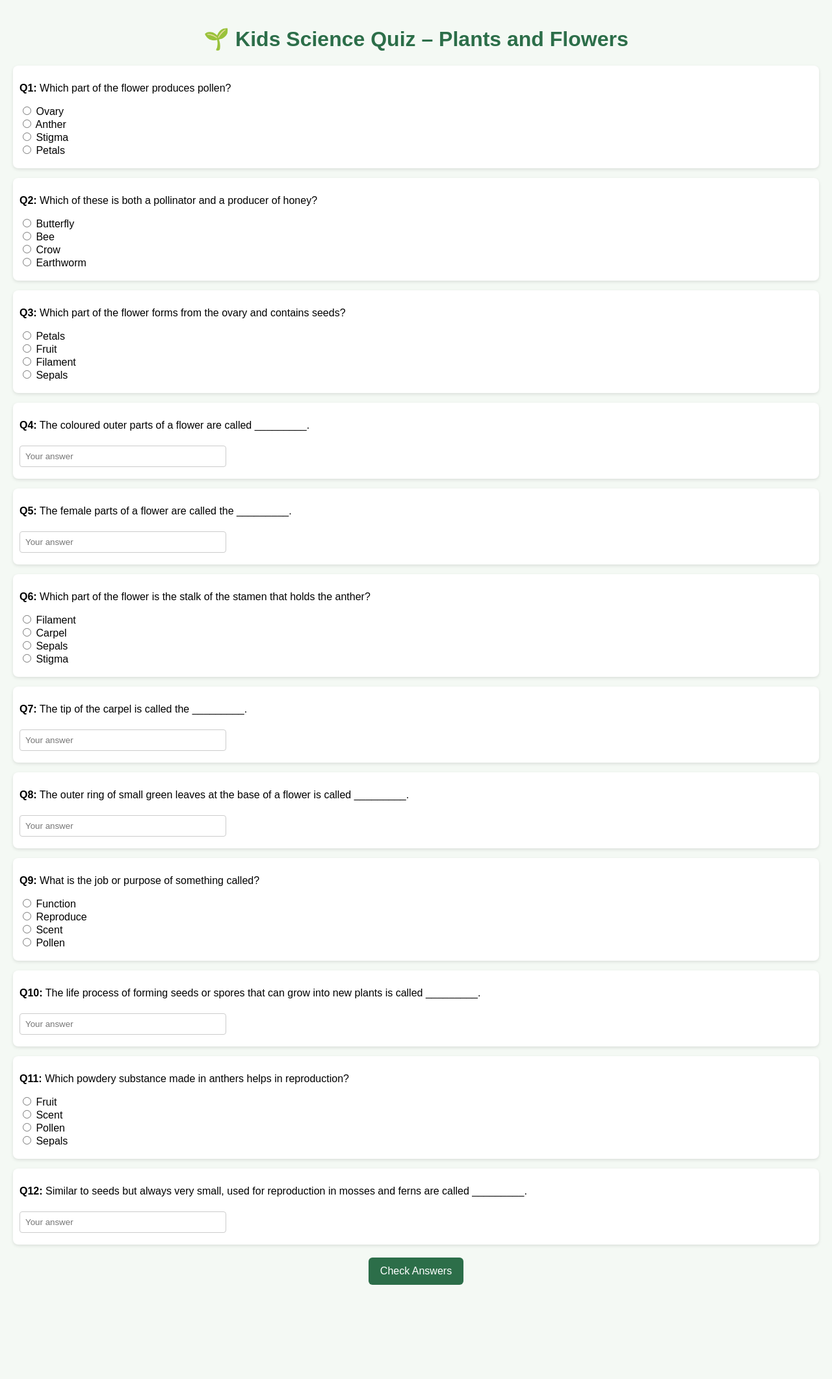
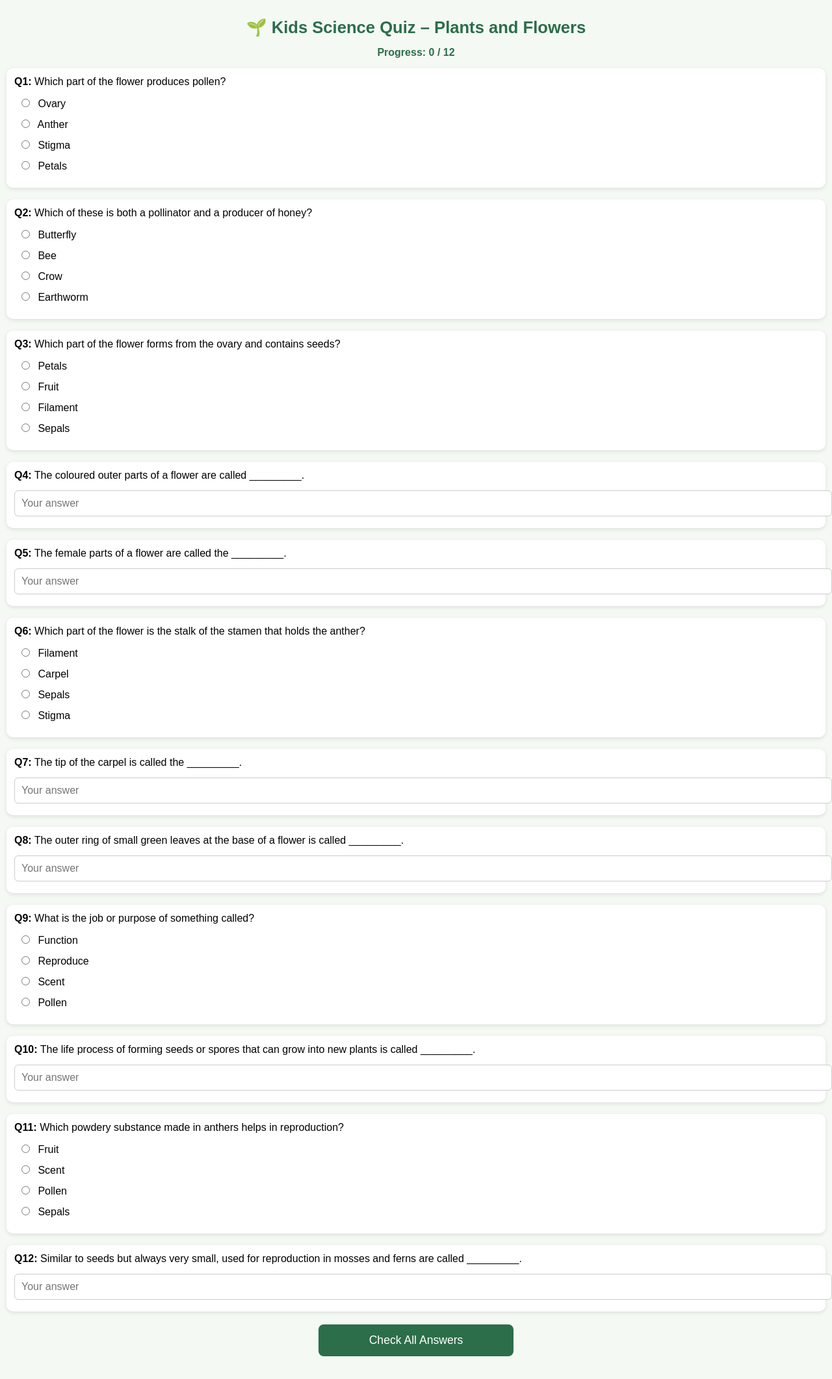
Before and after one commit to zeerahubairi/Cambridge-Grade-5-Science-Unit-1-Practice-Test, a plain HTML site: page index.html in a window 1280 px wide. Shown: the whole page at 65% size. Before the commit the page ends 2018 px from the top, so only its background shows below. Drawn offline with Linux system fonts and the light colour scheme.

Commit message:
Update index.html

```diff
--- a/index.html
+++ b/index.html
@@ -5,96 +5,97 @@
   <meta name="viewport" content="width=device-width, initial-scale=1.0">
   <title>Kids Science Quiz</title>
   <style>
-    body { font-family: Arial, sans-serif; background: #f4f9f4; padding: 20px; margin: 0; }
-    h1 { color: #2c6e49; text-align: center; }
-    .question { margin-bottom: 15px; padding: 10px; background: #fff; border-radius: 8px; box-shadow: 0 2px 5px rgba(0,0,0,0.1); }
-    button { margin-top: 20px; padding: 12px 18px; border: none; border-radius: 6px; background: #2c6e49; color: #fff; cursor: pointer; display: block; margin-left: auto; margin-right: auto; font-size: 16px; }
+    body {
+      font-family: Arial, sans-serif;
+      background: #f4f9f4;
+      padding: 10px;
+      margin: 0;
+    }
+    h1 {
+      color: #2c6e49;
+      text-align: center;
+      font-size: 1.6em;
+      margin-bottom: 15px;
+    }
+    .question {
+      margin-bottom: 18px;
+      padding: 12px;
+      background: #fff;
+      border-radius: 10px;
+      box-shadow: 0 2px 6px rgba(0,0,0,0.1);
+    }
+    p { margin: 0 0 8px 0; font-size: 1em; }
+    label { display: block; padding: 6px; border-radius: 6px; }
+    input[type="radio"], input[type="text"] { margin-right: 8px; }
+    input[type="text"] {
+      width: 100%;
+      max-width: 100%;
+      padding: 10px;
+      margin-top: 6px;
+      border-radius: 6px;
+      border: 1px solid #ccc;
+      font-size: 1em;
+    }
+    button {
+      margin-top: 20px;
+      padding: 14px 20px;
+      border: none;
+      border-radius: 8px;
+      background: #2c6e49;
+      color: #fff;
+      cursor: pointer;
+      display: block;
+      margin-left: auto;
+      margin-right: auto;
+      font-size: 1.1em;
+      width: 100%;
+      max-width: 300px;
+    }
     button:hover { background: #387d56; }
-    .result { font-weight: bold; margin-top: 8px; }
+    .result { font-weight: bold; margin-top: 6px; font-size: 0.95em; }
     .correct { color: green; }
     .incorrect { color: red; }
-    #score { text-align: center; margin-top: 20px; font-size: 18px; }
-    input[type="text"] { width: 100%; max-width: 300px; padding: 8px; margin-top: 6px; border-radius: 4px; border: 1px solid #ccc; }
+    #score {
+      text-align: center;
+      margin-top: 25px;
+      font-size: 1.2em;
+      font-weight: bold;
+    }
+    #progress {
+      text-align: center;
+      margin-bottom: 15px;
+      font-size: 1em;
+      font-weight: bold;
+      color: #2c6e49;
+    }
   </style>
 </head>
 <body>
   <h1>🌱 Kids Science Quiz – Plants and Flowers</h1>
+  <div id="progress">Progress: 0 / 12</div>
   <div id="quiz"></div>
-  <button onclick="checkAnswers()">Check Answers</button>
+  <button onclick="checkAnswers()">Check All Answers</button>
   <div id="score"></div>
 
   <script>
     const quizData = [
-      {
-        type: "mcq",
-        question: "Which part of the flower produces pollen?",
-        options: ["Ovary", "Anther", "Stigma", "Petals"],
-        answer: 1
-      },
-      {
-        type: "mcq",
-        question: "Which of these is both a pollinator and a producer of honey?",
-        options: ["Butterfly", "Bee", "Crow", "Earthworm"],
-        answer: 1
-      },
-      {
-        type: "mcq",
-        question: "Which part of the flower forms from the ovary and contains seeds?",
-        options: ["Petals", "Fruit", "Filament", "Sepals"],
-        answer: 1
-      },
-      {
-        type: "fill",
-        question: "The coloured outer parts of a flower are called _________.",
-        answer: "petals"
-      },
-      {
-        type: "fill",
-        question: "The female parts of a flower are called the _________.",
-        answer: "carpel"
-      },
-      {
-        type: "mcq",
-        question: "Which part of the flower is the stalk of the stamen that holds the anther?",
-        options: ["Filament", "Carpel", "Sepals", "Stigma"],
-        answer: 0
-      },
-      {
-        type: "fill",
-        question: "The tip of the carpel is called the _________.",
-        answer: "stigma"
-      },
-      {
-        type: "fill",
-        question: "The outer ring of small green leaves at the base of a flower is called _________.",
-        answer: "sepals"
-      },
-      {
-        type: "mcq",
-        question: "What is the job or purpose of something called?",
-        options: ["Function", "Reproduce", "Scent", "Pollen"],
-        answer: 0
-      },
-      {
-        type: "fill",
-        question: "The life process of forming seeds or spores that can grow into new plants is called _________.",
-        answer: "reproduce"
-      },
-      {
-        type: "mcq",
-        question: "Which powdery substance made in anthers helps in reproduction?",
-        options: ["Fruit", "Scent", "Pollen", "Sepals"],
-        answer: 2
-      },
-      {
-        type: "fill",
-        question: "Similar to seeds but always very small, used for reproduction in mosses and ferns are called _________.",
-        answer: "spores"
-      }
+      { type: "mcq", question: "Which part of the flower produces pollen?", options: ["Ovary", "Anther", "Stigma", "Petals"], answer: 1 },
+      { type: "mcq", question: "Which of these is both a pollinator and a producer of honey?", options: ["Butterfly", "Bee", "Crow", "Earthworm"], answer: 1 },
+      { type: "mcq", question: "Which part of the flower forms from the ovary and contains seeds?", options: ["Petals", "Fruit", "Filament", "Sepals"], answer: 1 },
+      { type: "fill", question: "The coloured outer parts of a flower are called _________.", answer: "petals" },
+      { type: "fill", question: "The female parts of a flower are called the _________.", answer: "carpel" },
+      { type: "mcq", question: "Which part of the flower is the stalk of the stamen that holds the anther?", options: ["Filament", "Carpel", "Sepals", "Stigma"], answer: 0 },
+      { type: "fill", question: "The tip of the carpel is called the _________.", answer: "stigma" },
+      { type: "fill", question: "The outer ring of small green leaves at the base of a flower is called _________.", answer: "sepals" },
+      { type: "mcq", question: "What is the job or purpose of something called?", options: ["Function", "Reproduce", "Scent", "Pollen"], answer: 0 },
+      { type: "fill", question: "The life process of forming seeds or spores that can grow into new plants is called _________.", answer: "reproduce" },
+      { type: "mcq", question: "Which powdery substance made in anthers helps in reproduction?", options: ["Fruit", "Scent", "Pollen", "Sepals"], answer: 2 },
+      { type: "fill", question: "Similar to seeds but always very small, used for reproduction in mosses and ferns are called _________.", answer: "spores" }
     ];
 
     function loadQuiz() {
       const quizContainer = document.getElementById("quiz");
+      const progress = document.getElementById("progress");
       quizData.forEach((q, index) => {
         const div = document.createElement("div");
         div.className = "question";
@@ -103,14 +104,29 @@
         let html = `<p><b>Q${index + 1}:</b> ${q.question}</p>`;
         if (q.type === "mcq") {
           q.options.forEach((opt, i) => {
-            html += `<label><input type='radio' name='q${index}' value='${i}'> ${opt}</label><br>`;
+            html += `<label><input type='radio' name='q${index}' value='${i}' onchange='updateProgress()'> ${opt}</label>`;
           });
         } else if (q.type === "fill") {
-          html += `<input type='text' id='fill${index}' placeholder='Your answer'>`;
+          html += `<input type='text' id='fill${index}' placeholder='Your answer' oninput='updateProgress()'>`;
         }
         div.innerHTML = html + `<div class='result' id='r${index}'></div>`;
         quizContainer.appendChild(div);
       });
+      progress.textContent = `Progress: 0 / ${quizData.length}`;
+    }
+
+    function updateProgress() {
+      let answered = 0;
+      quizData.forEach((q, index) => {
+        if (q.type === "mcq") {
+          const selected = document.querySelector(`input[name='q${index}']:checked`);
+          if (selected) answered++;
+        } else if (q.type === "fill") {
+          const inputEl = document.getElementById("fill" + index);
+          if (inputEl.value.trim() !== "") answered++;
+        }
+      });
+      document.getElementById("progress").textContent = `Progress: ${answered} / ${quizData.length}`;
     }
 
     function checkAnswers() {
@@ -130,30 +146,32 @@
         } else if (q.type === "fill") {
           const inputEl = document.getElementById("fill" + index);
           const userAnswer = inputEl.value.trim().toLowerCase();
-          const key = "attempts_q" + index;
-
-          let attempts = parseInt(localStorage.getItem(key) || "0");
 
           if (userAnswer === q.answer.toLowerCase()) {
             result.textContent = "✔ Great job! You got it right!";
             result.className = "result correct";
             score++;
-            localStorage.removeItem(key);
+          } else if (userAnswer) {
+            const firstLetter = q.answer.charAt(0).toUpperCase();
+            result.textContent = `😅 Uh-oh, looks like you're having a little trouble. Hint: starts with '${firstLetter}' and has ${q.answer.length} letters.`;
+            result.className = "result incorrect";
           } else {
-            attempts++;
-            localStorage.setItem(key, attempts);
-
-            if (attempts === 1) {
-              const firstLetter = q.answer.charAt(0);
-              result.textContent = `Uh-oh, looks like you're having a little trouble. Hint: the answer starts with '${firstLetter.toUpperCase()}' and has ${q.answer.length} letters.`;
-            } else {
-              result.textContent = `The correct answer is: ${q.answer}`;
-            }
+            result.textContent = "✘ You left this blank.";
             result.className = "result incorrect";
           }
         }
       });
-      document.getElementById("score").innerHTML = `<h2>Your Score: ${score}/${quizData.length}</h2>`;
+
+      let message = "";
+      if (score === quizData.length) {
+        message = "🎉 Perfect score! You’re a plant genius!";
+      } else if (score >= quizData.length * 0.7) {
+        message = "🌟 Great work! You really know your plants!";
+      } else {
+        message = "👍 Keep practicing, you’re getting better every time!";
+      }
+
+      document.getElementById("score").innerHTML = `<h2>Your Score: ${score}/${quizData.length}</h2><p>${message}</p>`;
     }
 
     loadQuiz();
```
